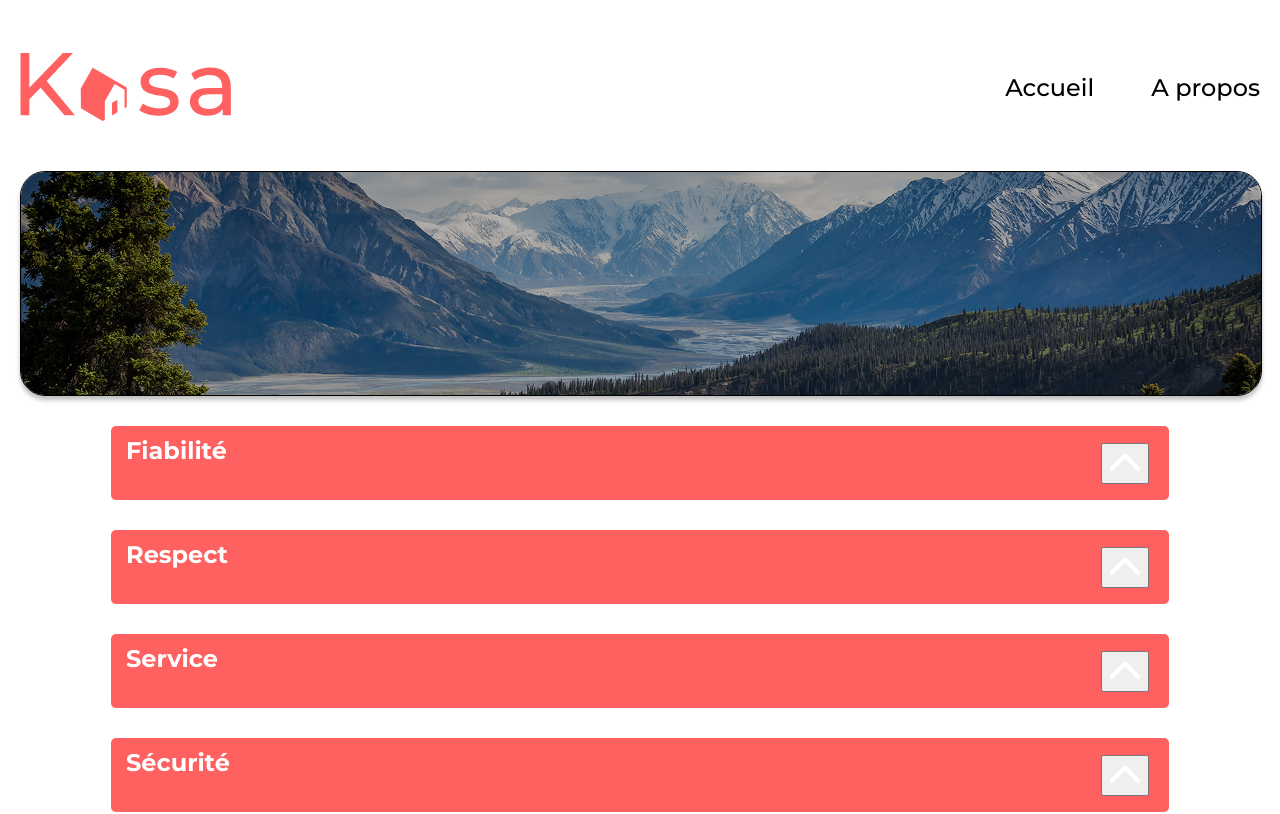
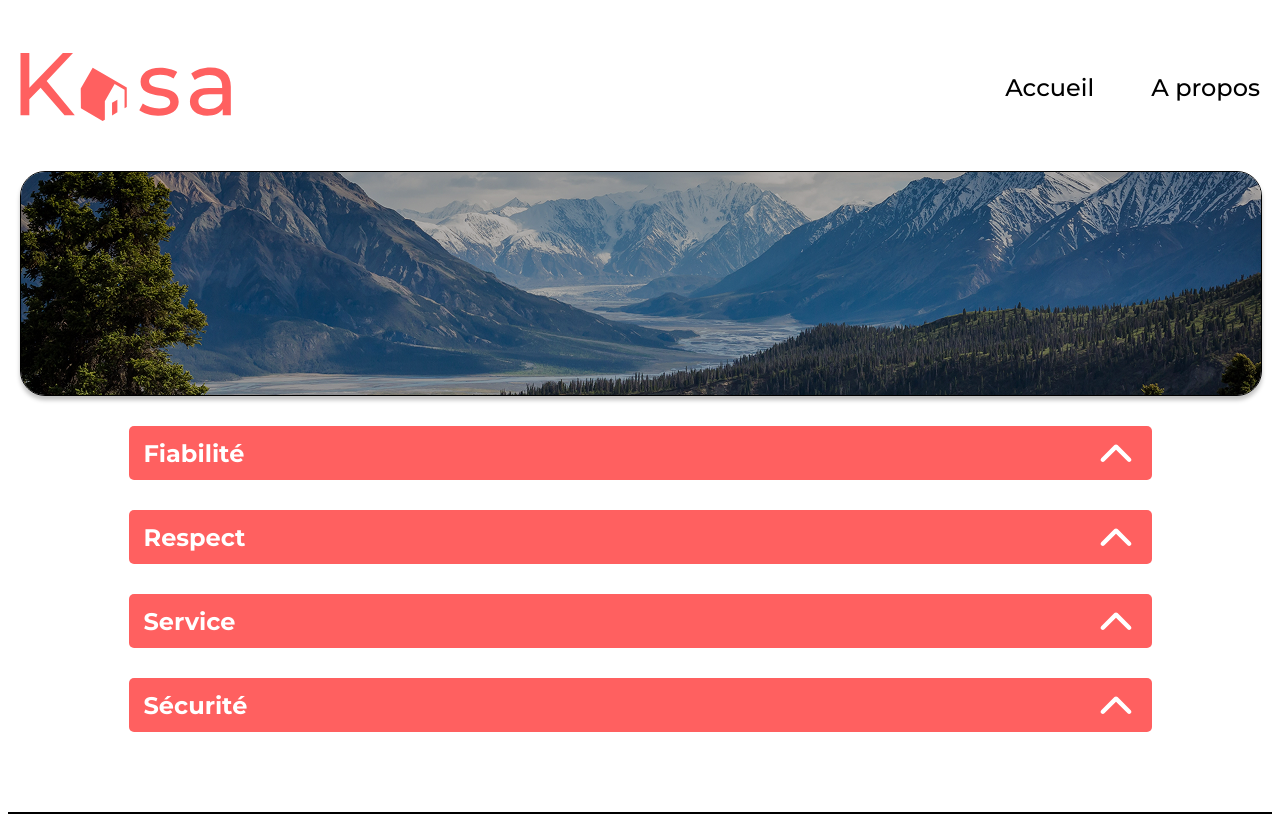
Before and after one commit to Carmed25/kasa_dev, a React (Vite) app: page /about in a window 1280 px wide. Shown: the top 814 px of the page. Built offline with nearby package versions, Linux system fonts and the light colour scheme.

Commit message:
adapatation des collapse pour la partie flat, correction de la partie carroussel, scss à revoir pour le site et media queries

```diff
--- a/src/components/Carroussel/Carroussel.jsx
+++ b/src/components/Carroussel/Carroussel.jsx
@@ -1,30 +1,25 @@
 import './Carroussel.scss'
-
 import arrowLeft from '../../assets/arrowLeft.png'
 import arrowRight from '../../assets/arrowRight.png'
 import { useState } from 'react'
 
-
 // const [a, setA]=useState(false);
-
 //const handleClick=()=>{
 //        setA(!a);
-
-   // }
+       // }
 
 export default function Carroussel({pictures}){
 
     //etat initial et possibilité de modifier cet état avec setIndex
-    const [index, setIndex]= useState(0);
+    const [index, setIndex]= useState(0)
 
-
-    const next =()=>{
-            setIndex ((prevIndex)=> (prevIndex + 1) % pictures.length);
-        };
+     const next =()=>{
+            setIndex ((prevIndex)=> (prevIndex + 1) % pictures.length)
+        }
 
     const prev=()=> {
-       setIndex ((prevIndex)=>(prevIndex - 1 + pictures.length) % pictures.length);
-    };
+       setIndex ((prevIndex)=>(prevIndex - 1 + pictures.length) % pictures.length)
+    }
     console.log('Carroussel pictures:', pictures)
 
 
@@ -34,24 +29,24 @@ export default function Carroussel({pictures}){
         <div className='carroussel'>
 
             <img className='carroussel_cover' src={pictures[index]} alt={`Slide ${index+1}`}/>
-
-
+            {pictures.length>1 && (
+                <>
                  <img
                  src={arrowLeft}
-                 alt='arrow-left'
+                 alt='Précédent'
                  className='carroussel_arrow-left'
                 onClick={prev} />
 
                 <img
                 src={arrowRight}
-                alt='arrow-right'
+                alt='Suivant'
                 className='carroussel_arrow-right'
                 onClick={next} />
 
+                <span className='carroussel_counter'>{index+1}/{pictures.length}</span>
+                </>
 
-
-
-
+            )}
         </div>
     )
 }
--- a/src/components/Carroussel/Carroussel.scss
+++ b/src/components/Carroussel/Carroussel.scss
@@ -1,19 +1,18 @@
 .carroussel{
-    max-width: 1240px;
+    max-width: 100%;
     max-height: 415px;
     position:relative;
-    width:100%;
     overflow: hidden;
 
-&-cover{
+&_cover{
     width: 100%;
-    height: 100%;
+    height: 415px;
     object-fit: cover;
-    position: relative;
+    border-radius: 25px;
 }
 
-&-arrow-left,
-&-arrow-right{
+&_arrow-left,
+&_arrow-right{
     position: absolute;
     top:50%;
     transform: translateY(-50%);
@@ -23,11 +22,20 @@
     height: 40px;
     color: red;
 }
-&-arrow-left{
+&_arrow-left{
     left: 20px;
 
 }
-&-arrow-right{
+&_arrow-right{
     right:20px;
 }
+&_counter{
+    position: absolute;
+    bottom:20px;
+    left: 50%;
+    transform: translateX(-50%);
+    color:white;
+    font-size: 18px;
+    font-weight: bold;
 }
+}
--- a/src/components/Collapse/Collapse.jsx
+++ b/src/components/Collapse/Collapse.jsx
@@ -1,36 +1,31 @@
 
 import './Collapse.scss'
 import arrowTop from '../../assets/arrowTop.svg'
-import { Children, useState } from 'react';
+import { useState } from 'react';
 
-// clic sur chevron ouvre une fenetre
-export default function Collapse({title,children}){
+
+export default function Collapse({title,children, customWidth}){
     //state ( données - état):état initial fermé
     const [isOpen, setIsOpen]=useState(false);
-
-
+    const chevronClass=`collapse-header_logo ${isOpen?'rotate':''}`
 
     //comportements: quand clic , on inverse le résultat initial
     const handleClick=()=>{
         setIsOpen(!isOpen);
-
     }
-
-    const chevronClass=`collapse-header_logo ${isOpen?'rotate':''}`
 
     //affichage ( render )
     return (
-        <div className='collapse'>
+        <div className='collapse' style={{width:customWidth || '100%'}}>
             <div className='collapse-header'>
-                <h1 className='collapse-header_title'>{title}</h1>
-                <button onClick={handleClick}>
-                    <img className={chevronClass} src={arrowTop} alt='Chevron'/></button>
-
-
+                <h2 className='collapse-header_title'>{title}</h2>
+                <button onClick={handleClick} className='collapse-header_button'>
+                    <img className={chevronClass} src={arrowTop} alt='Chevron'/>
+                </button>
             </div>
 
             {isOpen &&(
-                <div className='collapse_content'>{children}</div>
+                <div className='collapse-header_content'>{children}</div>
             )}
         </div>
     )
--- a/src/components/Collapse/Collapse.scss
+++ b/src/components/Collapse/Collapse.scss
@@ -1,6 +1,6 @@
 
 .collapse-header{
-    width: 1023px;
+    width: 100%;
     height: 54px;
     background-color: #ff6060;
     color:white;
@@ -10,12 +10,17 @@
     flex-direction: row;
     justify-content: space-between;
     align-items: center;
+    box-sizing: border-box;
+    border-radius: 5px;
+    overflow: hidden;
+
 
 
     &_title{
         font-size: 24px;
         font-weight: 700;
         height: 54px;
+        display: flex;
         align-items: center;
     }
     &_logo{
@@ -26,14 +31,21 @@
             transform: rotate(-180deg);
         }
     }
-}
 
-.collapse_content{
-    width: 1023px;
-    background-color: #f6f6f6;;
+    &_button{
+        border: none;
+        background: none;
+        padding: 0;
+        cursor: pointer;
+        display: flex;
+        align-items: center;
+    }
+
+    &_content{
+    background-color:#f6f6f6;
     border-radius: 0 0 5px 5px;
     padding: 20px;
     color: black;
     font-size:18px;
     line-height: 1.43;
-}
+}}
--- a/src/components/Rating/Rating.jsx
+++ b/src/components/Rating/Rating.jsx
@@ -1,7 +1,23 @@
 import './Rating.scss'
+import starActive from './../../assets/starActive.svg'
+import starInactive from './../../assets/starInactive.svg'
 
-export default function Rating(){
+
+
+export default function Rating({rating}){
+    const stars =[1,2,3,4,5] // represente les 5 etoiles fixes
+
     return(
-        <div></div>
+        <div className='rating'>
+            {stars.map((star)=>(
+                <img className='star'
+                    key={star}
+                    src={star <= rating ? starActive : starInactive}
+                    alt={star <= rating ? 'Etoile pleine':'Etoile vide'}
+                />
+            ))}
+
+
+        </div>
     )
 }
--- a/src/components/Rating/Rating.scss
+++ b/src/components/Rating/Rating.scss
@@ -0,0 +1,11 @@
+.rating{
+    display: flex;
+    gap: 5px;
+    width: 196px;
+    height: 36px;
+
+}
+.star{
+    width: 24px;
+    height: 24px;
+}
--- a/src/pages/About/About.scss
+++ b/src/pages/About/About.scss
@@ -5,6 +5,8 @@
     flex-direction: column;
     gap:30px;
     align-items: center;
-    margin-top: 30px;
+    margin: 30px auto;
+    width: 1023px;
+    justify-content: center;
 
 }
--- a/src/pages/Flat/Flat.jsx
+++ b/src/pages/Flat/Flat.jsx
@@ -2,7 +2,6 @@
 //import Header from '../../components/Header/Header'
 //import Footer from '../components/Footer/Footer'
 
-// a creer : composant Carroussel, Rating, Tags
 
 import './Flat.scss'
 import { Navigate, useParams } from 'react-router-dom'
@@ -40,8 +39,26 @@ export default function Flat(){
                 </div>
                 <div className='hostRating'>
                 <Host name={flat.host.name} picture={flat.host.picture}/>
+                <Rating rating={parseInt(flat.rating)}/>
                 </div>
+            </div>
+            <div className='blocDeux'>
+                <Collapse title="Description" customWidth="582px">
+                    <p>{flat.description}
+                    </p>
+                </Collapse>
+                <Collapse title='Équipements' customWidth='582px'>
+                    <ul>
+                        {flat.equipments.map ((item, index)=>(
+                        <li key={index}>
+                            {item}
+                        </li>))}
+                    </ul>
+
+                </Collapse>
+
             </div>
         </div>
     )
 }
+//parseInt pour etre sur d'avoir un nombre et non une chaine de caractères
--- a/src/pages/Flat/Flat.scss
+++ b/src/pages/Flat/Flat.scss
@@ -1,6 +1,6 @@
 .flat{
     max-width: 1240px;
-    height: 643px;
+    min-height: 643px;
 }
 
 .blocUn{
@@ -10,3 +10,14 @@
     justify-content: space-between;
 
 }
+
+.blocDeux{
+    max-width: 1240px;
+    display: flex;
+    flex-direction: row;
+    justify-content:center;
+    gap:76px;
+    margin: 20px auto;
+    box-sizing: border-box;
+
+}
```
Also changed, not shown: src/assets/starActive.svg (renamed from src/assets/star-active 1.svg), src/assets/starInactive.svg (renamed from src/assets/star-inactive 1.svg).
